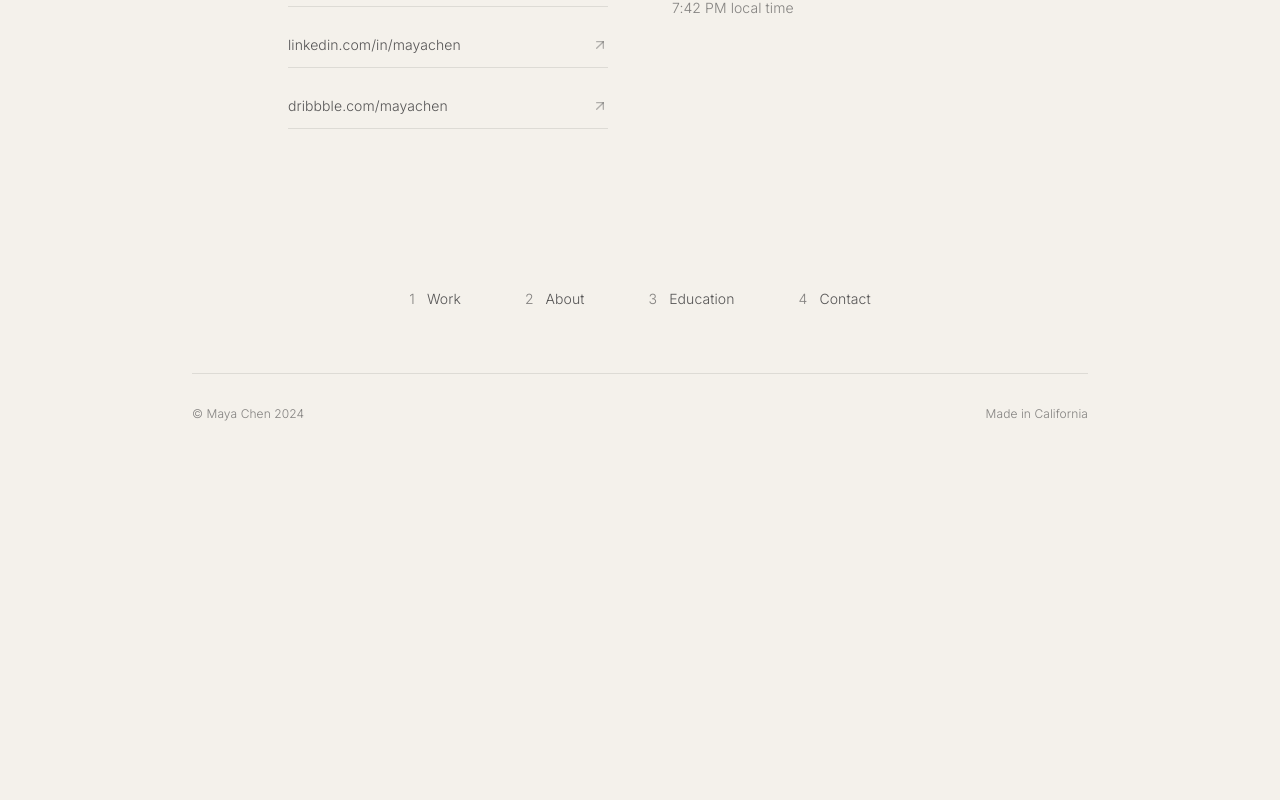
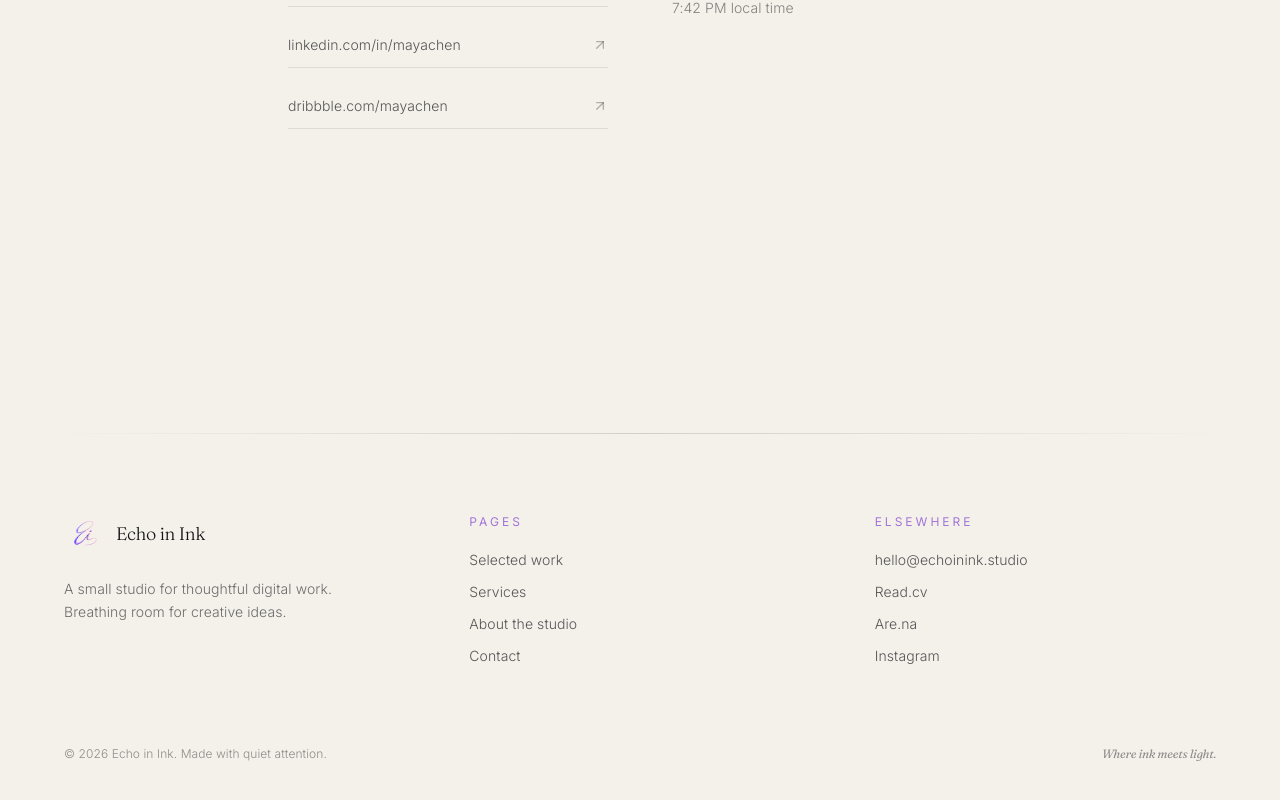
Before and after one commit to EchoinInk/echoinink, a React (Vite) app: page / in a window 1280 px wide. Shown: the part 3399-4199 px from the top of the page. Before the commit the page ends 3885 px from the top, so only its background shows below. Built offline with nearby package versions, Linux system fonts and the light colour scheme; the HTML template or start-up script is replaced by a standard one.

Commit message:
Changes
Co-authored-by: EchoinInk <271585772+EchoinInk@users.noreply.github.com>

```diff
--- a/src/components/Footer.tsx
+++ b/src/components/Footer.tsx
@@ -1,43 +1,47 @@
-import { motion } from "framer-motion";
+import { Link } from "react-router-dom";
+import monogram from "@/assets/monogram.png";
 
 const Footer = () => {
-  const navItems = [
-    { number: "1", label: "Work" },
-    { number: "2", label: "About" },
-    { number: "3", label: "Education" },
-    { number: "4", label: "Contact" },
-  ];
-
   return (
-    <motion.footer
-      className="py-16 px-8"
-      initial={{ opacity: 0 }}
-      whileInView={{ opacity: 1 }}
-      viewport={{ once: true }}
-      transition={{ duration: 0.5 }}
-    >
-      {/* Bottom Navigation */}
-      <div className="max-w-4xl mx-auto">
-        <div className="flex flex-wrap justify-center gap-8 md:gap-16 mb-16">
-          {navItems.map((item) => (
-            <a
-              key={item.label}
-              href={`#${item.label.toLowerCase()}`}
-              className="flex items-center gap-3 text-mono text-sm text-foreground/70 hover:text-foreground transition-colors duration-200"
-            >
-              <span className="text-foreground/50">{item.number}</span>
-              <span>{item.label}</span>
-            </a>
-          ))}
+    <footer className="relative mt-32 pt-20 pb-10 px-6 md:px-10">
+      <div className="hairline mb-20" />
+      <div className="max-w-6xl mx-auto grid md:grid-cols-3 gap-16">
+        <div>
+          <Link to="/" className="flex items-center gap-3">
+            <img src={monogram} alt="" className="w-10 h-10" />
+            <span className="font-serif-display text-lg">Echo in Ink</span>
+          </Link>
+          <p className="mt-6 text-sm text-foreground/60 max-w-xs leading-relaxed">
+            A small studio for thoughtful digital work. Breathing room for creative ideas.
+          </p>
         </div>
 
-        {/* Copyright */}
-        <div className="flex flex-col md:flex-row justify-between items-center gap-4 pt-8 border-t border-foreground/10">
-          <p className="text-mono text-xs text-foreground/50">© Maya Chen 2024</p>
-          <p className="text-mono text-xs text-foreground/50">Made in California</p>
+        <div>
+          <p className="eyebrow mb-5">Pages</p>
+          <ul className="space-y-3 text-sm text-foreground/70">
+            <li><Link to="/work" className="hover:text-foreground transition">Selected work</Link></li>
+            <li><Link to="/services" className="hover:text-foreground transition">Services</Link></li>
+            <li><Link to="/about" className="hover:text-foreground transition">About the studio</Link></li>
+            <li><Link to="/contact" className="hover:text-foreground transition">Contact</Link></li>
+          </ul>
+        </div>
+
+        <div>
+          <p className="eyebrow mb-5">Elsewhere</p>
+          <ul className="space-y-3 text-sm text-foreground/70">
+            <li><a href="mailto:hello@echoinink.studio" className="hover:text-foreground transition">hello@echoinink.studio</a></li>
+            <li><a href="#" className="hover:text-foreground transition">Read.cv</a></li>
+            <li><a href="#" className="hover:text-foreground transition">Are.na</a></li>
+            <li><a href="#" className="hover:text-foreground transition">Instagram</a></li>
+          </ul>
         </div>
       </div>
-    </motion.footer>
+
+      <div className="max-w-6xl mx-auto mt-20 flex flex-col md:flex-row justify-between gap-3 text-xs text-foreground/45">
+        <p>© {new Date().getFullYear()} Echo in Ink. Made with quiet attention.</p>
+        <p className="italic font-serif-display">Where ink meets light.</p>
+      </div>
+    </footer>
   );
 };
 
--- /dev/null
+++ b/src/components/GradientBackground.tsx
@@ -0,0 +1,26 @@
+import { motion } from "framer-motion";
+import watercolor from "@/assets/watercolor.png";
+
+const GradientBackground = ({ variant = "default" }: { variant?: "default" | "soft" | "edge" }) => {
+  return (
+    <div className="pointer-events-none fixed inset-0 -z-10 overflow-hidden" aria-hidden>
+      {/* base atmosphere */}
+      <div className="absolute inset-0 bg-atmosphere opacity-70" />
+      {/* watercolor diffusion */}
+      <motion.img
+        src={watercolor}
+        alt=""
+        className="absolute -top-1/4 -right-1/4 w-[120%] max-w-none object-cover opacity-[0.18] mix-blend-multiply dark:mix-blend-screen dark:opacity-[0.22]"
+        initial={{ opacity: 0 }}
+        animate={{ opacity: variant === "edge" ? 0.22 : 0.18 }}
+        transition={{ duration: 2.4, ease: "easeOut" }}
+      />
+      {/* warm vignette */}
+      <div className="absolute inset-0" style={{
+        background: "radial-gradient(ellipse at 50% 0%, transparent 40%, hsl(var(--background)) 85%)"
+      }} />
+    </div>
+  );
+};
+
+export default GradientBackground;
--- /dev/null
+++ b/src/components/Layout.tsx
@@ -0,0 +1,17 @@
+import { ReactNode } from "react";
+import Nav from "./Nav";
+import Footer from "./Footer";
+import GradientBackground from "./GradientBackground";
+
+const Layout = ({ children }: { children: ReactNode }) => {
+  return (
+    <div className="min-h-screen flex flex-col">
+      <GradientBackground />
+      <Nav />
+      <main className="flex-1 pt-28">{children}</main>
+      <Footer />
+    </div>
+  );
+};
+
+export default Layout;
--- /dev/null
+++ b/src/components/Nav.tsx
@@ -0,0 +1,76 @@
+import { Link, NavLink, useLocation } from "react-router-dom";
+import { motion } from "framer-motion";
+import monogram from "@/assets/monogram.png";
+import { useEffect, useState } from "react";
+
+const links = [
+  { to: "/", label: "Home" },
+  { to: "/work", label: "Work" },
+  { to: "/services", label: "Services" },
+  { to: "/about", label: "About" },
+  { to: "/contact", label: "Contact" },
+];
+
+const Nav = () => {
+  const [scrolled, setScrolled] = useState(false);
+  const location = useLocation();
+
+  useEffect(() => {
+    const onScroll = () => setScrolled(window.scrollY > 12);
+    onScroll();
+    window.addEventListener("scroll", onScroll);
+    return () => window.removeEventListener("scroll", onScroll);
+  }, []);
+
+  return (
+    <motion.header
+      initial={{ opacity: 0, y: -8 }}
+      animate={{ opacity: 1, y: 0 }}
+      transition={{ duration: 1.2, ease: "easeOut" }}
+      className={`fixed top-0 inset-x-0 z-50 transition-all duration-700 ${
+        scrolled ? "backdrop-blur-md bg-background/60" : "bg-transparent"
+      }`}
+    >
+      <nav className="max-w-7xl mx-auto px-6 md:px-10 py-5 flex items-center justify-between">
+        <Link to="/" className="flex items-center gap-3 group">
+          <img src={monogram} alt="Echo in Ink" className="w-8 h-8 object-contain transition-transform duration-700 group-hover:scale-105" />
+          <span className="font-serif-display text-base tracking-tight">Echo in Ink</span>
+        </Link>
+
+        <ul className="hidden md:flex items-center gap-8">
+          {links.map((l) => (
+            <li key={l.to}>
+              <NavLink
+                to={l.to}
+                end={l.to === "/"}
+                className={({ isActive }) =>
+                  `text-sm tracking-wide transition-colors duration-500 ${
+                    isActive ? "text-foreground" : "text-foreground/55 hover:text-foreground"
+                  }`
+                }
+              >
+                {l.label}
+              </NavLink>
+            </li>
+          ))}
+        </ul>
+
+        <Link to="/contact" className="hidden md:inline-block text-sm tracking-wide text-foreground/70 hover:text-foreground transition">
+          Say hello →
+        </Link>
+      </nav>
+      <div className="md:hidden px-6 pb-4 flex gap-5 text-sm overflow-x-auto">
+        {links.map((l) => (
+          <NavLink key={l.to} to={l.to} end={l.to === "/"}
+            className={({ isActive }) => `whitespace-nowrap ${isActive ? "text-foreground" : "text-foreground/55"}`}>
+            {l.label}
+          </NavLink>
+        ))}
+      </div>
+      <div className="hairline" />
+      <div className="sr-only">Current path: {location.pathname}</div>
+    </motion.header>
+  );
+};
+
+export default Nav;
--- /dev/null
+++ b/src/components/Section.tsx
@@ -0,0 +1,33 @@
+import { motion } from "framer-motion";
+import { ReactNode } from "react";
+
+interface SectionProps {
+  children: ReactNode;
+  className?: string;
+  width?: "narrow" | "reading" | "wide" | "full";
+  id?: string;
+}
+
+const widths = {
+  narrow: "max-w-2xl",
+  reading: "max-w-[760px]",
+  wide: "max-w-5xl",
+  full: "max-w-7xl",
+};
+
+const Section = ({ children, className = "", width = "reading", id }: SectionProps) => {
+  return (
+    <motion.section
+      id={id}
+      initial={{ opacity: 0, y: 24 }}
+      whileInView={{ opacity: 1, y: 0 }}
+      viewport={{ once: true, amount: 0.15 }}
+      transition={{ duration: 1, ease: [0.22, 1, 0.36, 1] }}
+      className={`${widths[width]} mx-auto px-6 md:px-10 py-20 md:py-28 ${className}`}
+    >
+      {children}
+    </motion.section>
+  );
+};
+
+export default Section;
```
